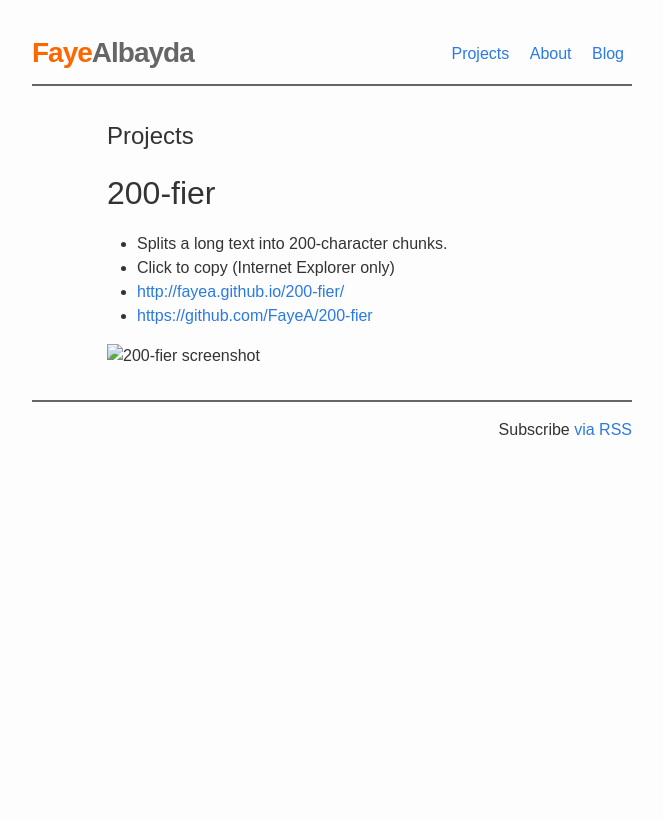
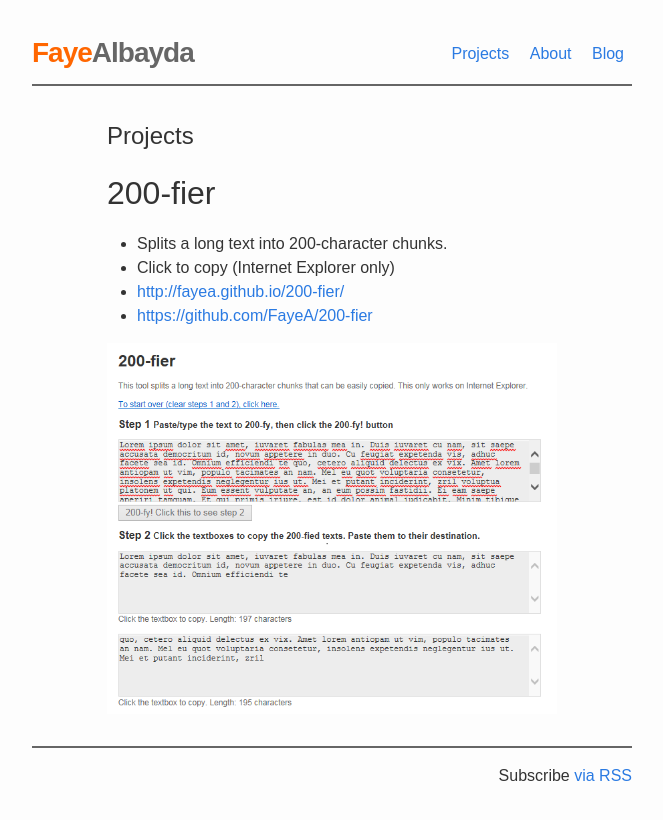
Before and after one commit to FayeA/fayea.github.io, a Jekyll site: the page built from projects/index.md, in a window 1280 px wide. Shown: the top 820 px of the page, without its empty margins (308-971 px from the left). Built offline with Jekyll 4.4.1, drawn with Linux system fonts in a browser that asks for light colours.

Commit message:
Update index.md

```diff
--- a/projects/index.md
+++ b/projects/index.md
@@ -10,4 +10,4 @@
  - [http://fayea.github.io/200-fier/](http://fayea.github.io/200-fier/)
  - [https://github.com/FayeA/200-fier](https://github.com/FayeA/200-fier)
 
-![200-fier screenshot](images/200-fier-screenshot.png)
+![200-fier screenshot](/images/200-fier-screenshot.png)
```
